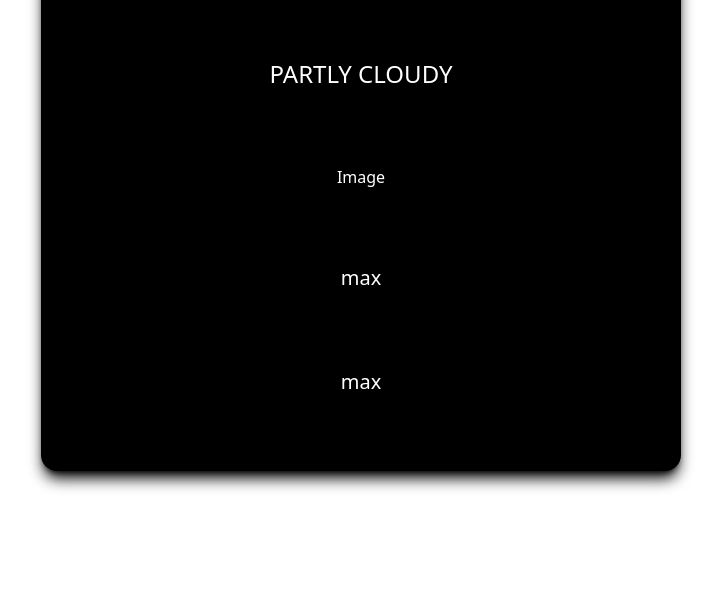
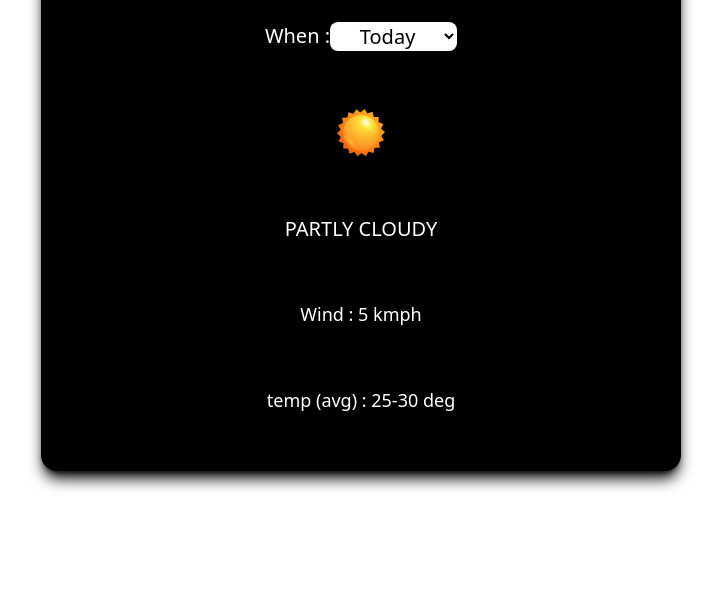
Before and after one commit to PARTHIB-DEB/Weather-App, a website built with Vite: page index.html in a window 1280 px wide. Shown: the part 193-800 px from the top of the page, without its empty margins (279-1000 px from the left). Built offline with nearby package versions, Linux system fonts and the light colour scheme.

Commit message:
images added

```diff
--- a/index.html
+++ b/index.html
@@ -1,20 +1,32 @@
 <!DOCTYPE html>
 <html lang="en">
+
 <head>
     <meta charset="UTF-8">
     <meta name="viewport" content="width=device-width, initial-scale=1.0">
     <link rel="stylesheet" href="index.css">
     <title>Weather App</title>
 </head>
+
 <body class="flex justify-center mt-[4rem]">
-    <div class="bg-weather-card h-screen w-screen fixed pl-[3rem] pr-[3rem] sm:pl-[8rem] sm:pr-[8rem] md:pl-[10rem] md:pr-[10rem] lg:pl-[20rem] lg:pr-[20rem]">
-        <div class="text-white flex flex-col justify-evenly weather-card h-1/2 sm:h-[31%] lg:h-[50%] xl:h-[75%] w-full bg-black rounded-2xl shadow-black shadow-lg">
-            <p class="place text-3xl text-center">NEW DELHI</p>
-            <p class="weither text-2xl text-center">PARTLY CLOUDY</p>
-            <p class="image text-center">Image</p>
-            <p class="max-temp text-xl text-center">max</p>
-            <p class="max-temp text-xl text-center">max</p>
+    <div
+        class="bg-weather-card h-screen w-screen fixed pl-[3rem] pr-[3rem] sm:pl-[8rem] sm:pr-[8rem] md:pl-[10rem] md:pr-[10rem] lg:pl-[20rem] lg:pr-[20rem]">
+        <div class="text-white flex flex-col items-center justify-evenly weather-card h-1/2 sm:h-[31%] lg:h-[50%] xl:h-[75%] w-full bg-black rounded-2xl shadow-black shadow-lg">
+            <p class="place text-3xl text-center" id="place">NEW DELHI</p>
+            <div class="dt-time text-xl md:flex md:justify-evenly">
+                <label for="date">When : </label>
+                <select name="date" id="date" class="text-black bg-white rounded-lg p-0">
+                    <option value="Today" id="today"  class="text-center">Today</option>
+                    <option value="Yesterday" id="yest"  class="text-center">Yesterday</option>
+                    <option value="Tommorow" id="tom"  class="text-center">Tommorow</option>
+                </select>
+            </div>
+            <img src="static/sunny.png" alt="" id="st-image" height="50px" width="50px">
+            <p class="weather text-xl text-center" id="status">PARTLY CLOUDY</p>
+            <p class="wind text-lg text-center" id="wind">Wind : 5 kmph</p>
+            <p class="avg-temp text-lg text-center" id="max-t">temp (avg) : 25-30 deg</p>
         </div>
     </div>
 </body>
+
 </html>
```
Also changed, not shown: static/chiiling-cold.png (added), static/cloudy-coldy.png (added), static/cloudy-night.png (added), static/partly-sunny.png (added), static/raining.png (added), static/rainy-night.png (added), static/rainy.png (added), static/shining-moon.png (added), static/sunny.png (added), static/thunderstorm-rain.png (added), static/very-cloudy.png (added), static/very-hot.png (added).
